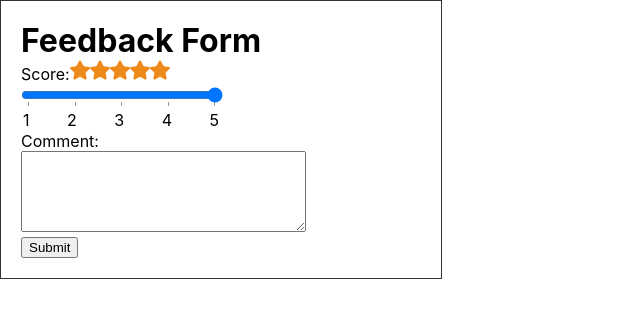
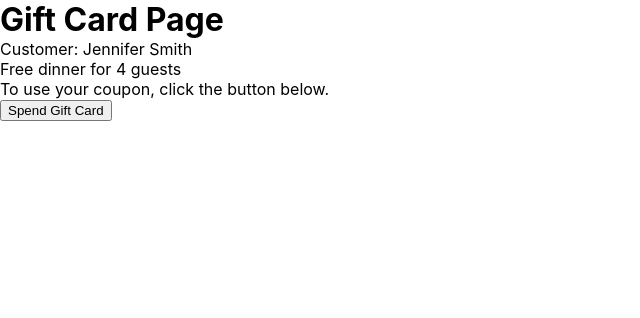
Before and after one commit to wonma/100-days-of-code, a React (Create React App) app in the folder exercises/react-advanced-practice/: page / in a window 1280 px wide. Shown: the top 318 px of the page, without its empty margins (0-640 px from the left). Built offline with nearby package versions, Linux system fonts and the light colour scheme.

Commit message:
Day034. Learned about prototype, supertype, and subtype.

```diff
--- a/exercises/react-advanced-practice/package.json
+++ b/exercises/react-advanced-practice/package.json
@@ -8,7 +8,7 @@
     "@testing-library/user-event": "^13.5.0",
     "react": "^18.2.0",
     "react-dom": "^18.2.0",
-    "react-scripts": "5.0.1",
+    "react-scripts": "^2.1.3",
     "web-vitals": "^2.1.4"
   },
   "scripts": {
--- a/exercises/react-advanced-practice/src/App.js
+++ b/exercises/react-advanced-practice/src/App.js
@@ -1,6 +1,8 @@
 import React from 'react';
 import './App.css';
-import FeedbackForm from './FeedbackForm';
+import GoalTracker from './GoalTracker';
+import CouponRedeem from './CouponRedeem';
+// import FeedbackForm from './FeedbackForm';
 // import SignInForm from './SignInForm';
 // import ReversTodos from './ReverseTodos';
 // import ConditionalSubmit from './ConditionalSubmit';
@@ -9,13 +11,15 @@ import FeedbackForm from './FeedbackForm';
 
 function App() {
   return (
-    <div className="App">
+    <div className='App'>
       {/* <SignInForm />
       <ReversTodos />
       <ConditionalSubmit />
       <SimpleBlog />
-      <ThemeSwitcher /> */}
+      <ThemeSwitcher />
       <FeedbackForm />
+      <GoalTracker />*/}
+      <CouponRedeem />
     </div>
   );
 }
--- /dev/null
+++ b/exercises/react-advanced-practice/src/CouponRedeem/index.js
@@ -0,0 +1,35 @@
+import React, { useState } from 'react';
+
+function CouponRedeem() {
+  const [coupon, setCoupon] = useState({
+    customer: 'Jennifer Smith',
+    isValid: true,
+    status: 'Free dinner for 4 guests',
+    instruction: 'To use your coupon, click the button below.'
+  });
+
+  const handleUpdate = () => {
+    setCoupon(prevState => {
+      return {
+        ...prevState,
+        status: 'Your coupon has been used.',
+        instruction: 'Please visit our restaurant to renew your gift card.',
+        isValid: false
+      };
+    });
+  };
+
+  return (
+    <div>
+      <h1>Gift Card Page</h1>
+      <p>Customer: {coupon.customer}</p>
+      <p>{coupon.status}</p>
+      <p>{coupon.instruction}</p>
+      {coupon.isValid && (
+        <button onClick={handleUpdate}>Spend Gift Card</button>
+      )}
+    </div>
+  );
+}
+
+export default CouponRedeem;
--- /dev/null
+++ b/exercises/react-advanced-practice/src/GoalTracker/index.js
@@ -0,0 +1,72 @@
+import React, { useState } from 'react';
+
+function GoalList({ goalList }) {
+  return (
+    <ul>
+      {goalList.map(goal => {
+        return <li key={goal.title}>{`${goal.title} by ${goal.by}`}</li>;
+      })}
+    </ul>
+  );
+}
+
+function GoalForm(props) {
+  const [goal, setGoal] = useState({
+    title: '',
+    by: ''
+  });
+
+  const handleSubmit = e => {
+    e.preventDefault();
+    props.handleListUpdate(goal);
+    setGoal({
+      title: '',
+      by: ''
+    });
+  };
+
+  const handleInputChange = e => {
+    setGoal({ ...goal, [e.target.name]: e.target.value });
+  };
+
+  return (
+    <form onSubmit={handleSubmit}>
+      <input
+        type='text'
+        value={goal.title}
+        name='title'
+        placeholder='Type a goal'
+        onChange={handleInputChange}
+      />
+      <input
+        type='text'
+        value={goal.by}
+        name='by'
+        placeholder='By...'
+        onChange={handleInputChange}
+      />
+      <button type='submit'>Submit</button>
+    </form>
+  );
+}
+
+function GoalTracker() {
+  const [goalList, setGoalList] = useState([]);
+  console.log(goalList);
+
+  const handleListUpdate = goal => {
+    let goals = [...goalList];
+    goals.push(goal);
+    setGoalList(goals);
+  };
+
+  return (
+    <div>
+      <h1>Little Lemon Goals</h1>
+      <GoalForm goalList={goalList} handleListUpdate={handleListUpdate} />
+      <GoalList goalList={goalList} />
+    </div>
+  );
+}
+
+export default GoalTracker;
```
Also changed, not shown: 2 other files (tests, documents, lock files or other folders).
